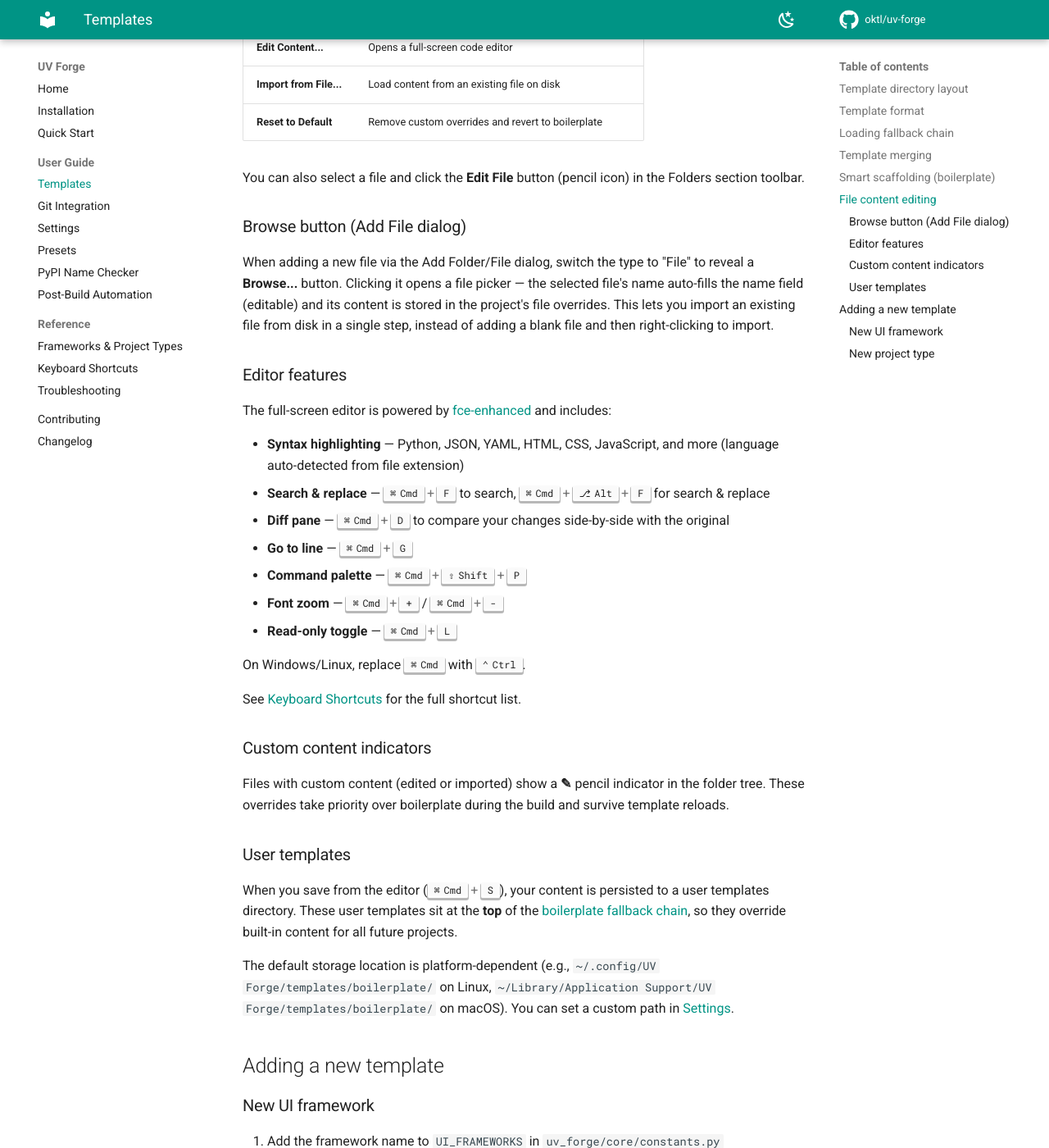
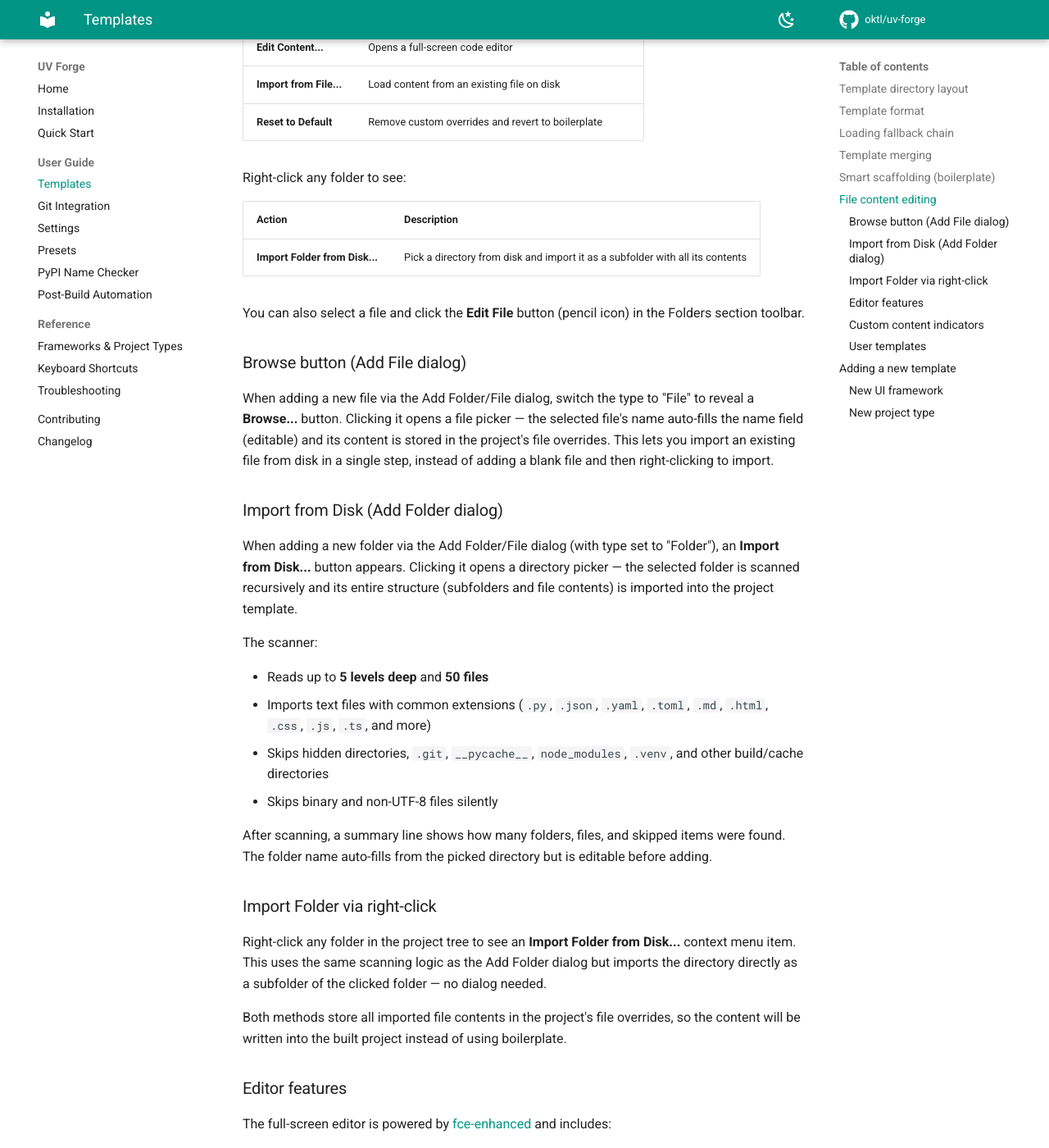
Before and after one commit to oktl/uv-forge, an MkDocs documentation site: the page built from docs/guide/templates.md, in a window 1280 px wide and 1400 px high, scrolled down 2771 px. Shown: the whole window at 82% size. Built offline with MkDocs 1.6.1 and Material for MkDocs 9.7.7, drawn with Linux system fonts in a browser that asks for light colours; comment, search, counter and statistics services are not loaded.

Commit message:
Update docs with Add Folder to project feature

```diff
--- a/docs/guide/templates.md
+++ b/docs/guide/templates.md
@@ -102,11 +102,36 @@ Right-click any file in the folder tree to open a context menu with four actions
 | **Import from File...** | Load content from an existing file on disk |
 | **Reset to Default** | Remove custom overrides and revert to boilerplate |
 
+Right-click any folder to see:
+
+| Action | Description |
+| --- | --- |
+| **Import Folder from Disk...** | Pick a directory from disk and import it as a subfolder with all its contents |
+
 You can also select a file and click the **Edit File** button (pencil icon) in the Folders section toolbar.
 
 ### Browse button (Add File dialog)
 
 When adding a new file via the Add Folder/File dialog, switch the type to "File" to reveal a **Browse...** button. Clicking it opens a file picker — the selected file's name auto-fills the name field (editable) and its content is stored in the project's file overrides. This lets you import an existing file from disk in a single step, instead of adding a blank file and then right-clicking to import.
+
+### Import from Disk (Add Folder dialog)
+
+When adding a new folder via the Add Folder/File dialog (with type set to "Folder"), an **Import from Disk...** button appears. Clicking it opens a directory picker — the selected folder is scanned recursively and its entire structure (subfolders and file contents) is imported into the project template.
+
+The scanner:
+
+- Reads up to **5 levels deep** and **50 files**
+- Imports text files with common extensions (`.py`, `.json`, `.yaml`, `.toml`, `.md`, `.html`, `.css`, `.js`, `.ts`, and more)
+- Skips hidden directories, `.git`, `__pycache__`, `node_modules`, `.venv`, and other build/cache directories
+- Skips binary and non-UTF-8 files silently
+
+After scanning, a summary line shows how many folders, files, and skipped items were found. The folder name auto-fills from the picked directory but is editable before adding.
+
+### Import Folder via right-click
+
+Right-click any folder in the project tree to see an **Import Folder from Disk...** context menu item. This uses the same scanning logic as the Add Folder dialog but imports the directory directly as a subfolder of the clicked folder — no dialog needed.
+
+Both methods store all imported file contents in the project's file overrides, so the content will be written into the built project instead of using boilerplate.
 
 <!-- TODO: screenshot of full-screen editor -->
 <!-- ![File editor](../assets/images/file-editor.png){ .img-lg } -->
```
Also changed, not shown: README.md (+1 -1 lines), docs/quickstart.md (+2 -1 lines), uv_forge/assets/docs/App-Cheat-Sheet.md (+15 -1 lines), uv_forge/assets/docs/HELP.md (+11 -4 lines).
